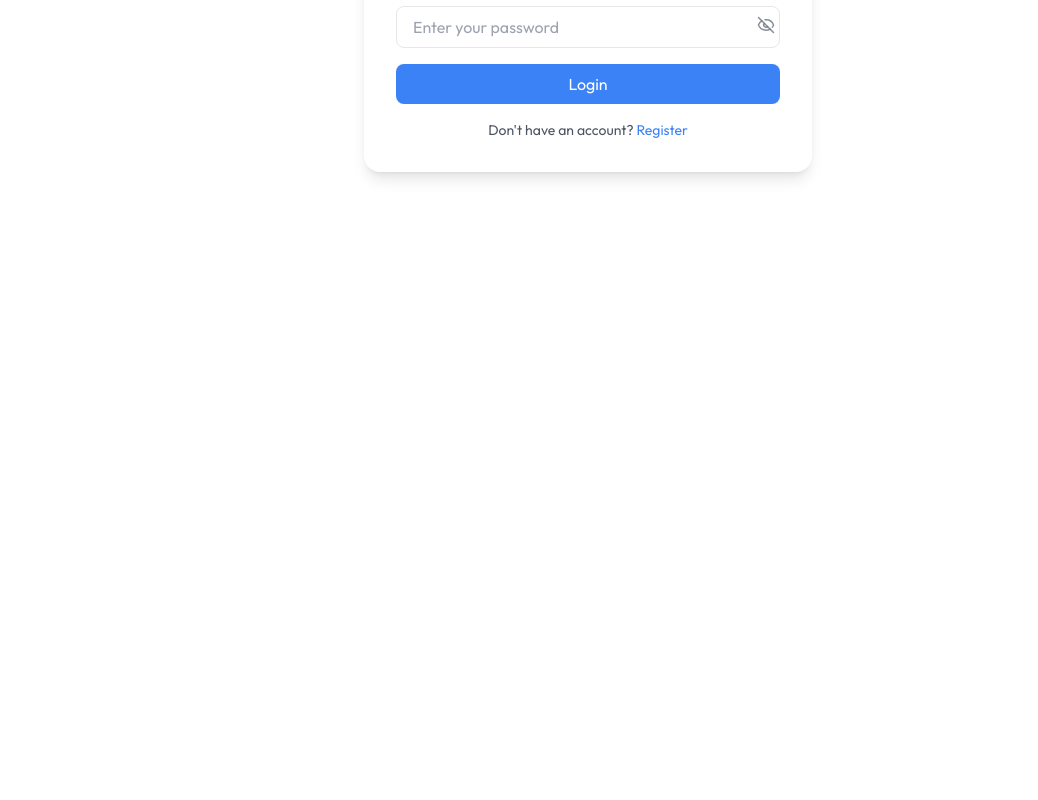
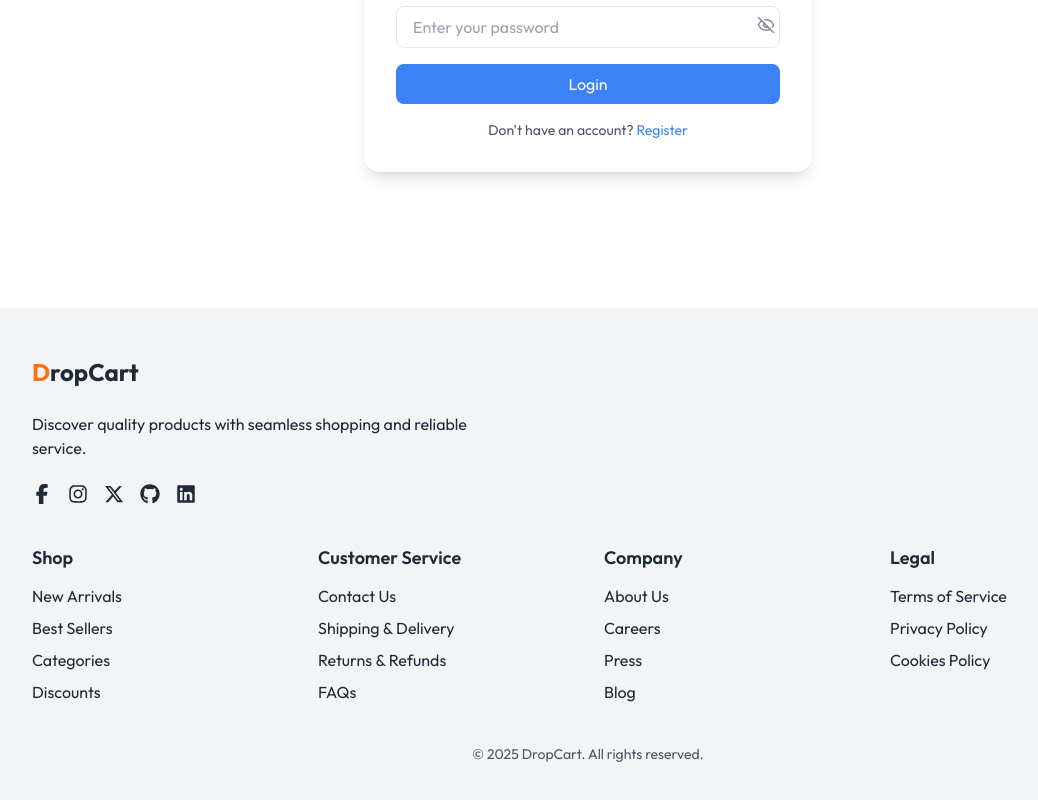
Before and after one commit to thisMeSandeep/E-commerce-Website-MERN, a React (Vite) app: page /login in a window 1280 px wide. Shown: the part 432-1232 px from the top of the page, without its empty margins (52-1090 px from the left). Before the commit the page ends 800 px from the top, so only its background shows below. Built offline with nearby package versions, Linux system fonts and the light colour scheme; no server answers.

Commit message:
Add footer

```diff
--- a/src/App.jsx
+++ b/src/App.jsx
@@ -4,6 +4,7 @@ import { useEffect } from "react";
 import useUserStore from "./store/userStore";
 
 import Navbar from "./components/commonComponents/Navbar";
+import Footer from "./components/commonComponents/Footer.jsx";
 import ScrollToTop from "./utils/ScrollToTop.jsx";
 import ProtectedRoutes from "./utils/ProtectedRoutes.jsx";
 
@@ -62,6 +63,7 @@ const App = () => {
           </Route>
         </Routes>
       </div>
+      <Footer />
     </>
   );
 };
--- a/src/components/commonComponents/Footer.jsx
+++ b/src/components/commonComponents/Footer.jsx
@@ -1,41 +1,85 @@
-import { Link } from "react-router-dom";
-import { FaFacebook, FaTwitter, FaInstagram } from "react-icons/fa";
+import { FaFacebookF, FaInstagram, FaXTwitter, FaGithub, FaLinkedin } from "react-icons/fa6";
 
 const Footer = () => {
   return (
-    <footer className="bg-orange-500 text-white py-8 mt-8">
-      <div className="container text-center ">
-        <div className="grid grid-cols-1 sm:grid-cols-2 md:grid-cols-3 gap-6 text-center sm:text-left">
-          {/* Company Info */}
-          <div>
-            <h2 className="text-xl font-semibold">Your E-Commerce</h2>
-            <p className="mt-2 text-sm">Bringing you the best products at the best prices.</p>
+    <footer className="bg-gray-100 text-gray-800 py-12 mt-10">
+      <div className="max-w-6xl mx-auto px-5">
+        {/* Top Section */}
+        <div className="flex flex-col items-center md:items-start text-center md:text-left">
+          <div className="mb-6">
+            <span className="text-2xl font-bold">
+              <span className="text-orange-500">D</span>ropCart
+            </span>
           </div>
-
-          {/* Navigation Links */}
-          <nav className="flex flex-col gap-2 items-center sm:items-start">
-            <Link to="/about" className="hover:underline">About Us</Link>
-            <Link to="/contact" className="hover:underline">Contact</Link>
-            <Link to="/products" className="hover:underline">Products</Link>
-            <Link to="/privacy-policy" className="hover:underline">Privacy Policy</Link>
-          </nav>
-
-          {/* Social Media */}
-          <div className="flex justify-center sm:justify-end gap-4">
-            <a href="https://facebook.com" target="_blank" rel="noopener noreferrer" className="hover:text-gray-200">
-              <FaFacebook size={24} />
+          <p className="mb-6 max-w-md">
+            Discover quality products with seamless shopping and reliable service.
+          </p>
+          {/* Social Icons */}
+          <div className="flex space-x-4">
+            <a href="#" target="_blank" rel="noopener noreferrer" className="hover:text-orange-500">
+              <FaFacebookF className="text-xl transition-colors" />
             </a>
-            <a href="https://twitter.com" target="_blank" rel="noopener noreferrer" className="hover:text-gray-200">
-              <FaTwitter size={24} />
+            <a href="#" target="_blank" rel="noopener noreferrer" className="hover:text-orange-500">
+              <FaInstagram className="text-xl transition-colors" />
             </a>
-            <a href="https://instagram.com" target="_blank" rel="noopener noreferrer" className="hover:text-gray-200">
-              <FaInstagram size={24} />
+            <a href="#" target="_blank" rel="noopener noreferrer" className="hover:text-orange-500">
+              <FaXTwitter className="text-xl transition-colors" />
+            </a>
+            <a href="https://github.com/thisMeSandeep" target="_blank" rel="noopener noreferrer" className="hover:text-orange-500">
+              <FaGithub className="text-xl transition-colors" />
+            </a>
+            <a href="https://www.linkedin.com/in/sandeep-singh-85a533264" target="_blank" rel="noopener noreferrer" className="hover:text-orange-500">
+              <FaLinkedin className="text-xl transition-colors" />
             </a>
           </div>
         </div>
 
-        {/* Copyright */}
-        <p className="mt-6 text-sm">&copy; {new Date().getFullYear()} Your E-Commerce. All rights reserved.</p>
+        {/* Footer Links */}
+        <div className="grid grid-cols-2 md:grid-cols-4 gap-8 mt-10">
+          <div>
+            <h3 className="font-semibold text-lg">Shop</h3>
+            <ul className="mt-3 space-y-2">
+              <li><a href="#" className="hover:text-orange-500">New Arrivals</a></li>
+              <li><a href="#" className="hover:text-orange-500">Best Sellers</a></li>
+              <li><a href="#" className="hover:text-orange-500">Categories</a></li>
+              <li><a href="#" className="hover:text-orange-500">Discounts</a></li>
+            </ul>
+          </div>
+
+          <div>
+            <h3 className="font-semibold text-lg">Customer Service</h3>
+            <ul className="mt-3 space-y-2">
+              <li><a href="#" className="hover:text-orange-500">Contact Us</a></li>
+              <li><a href="#" className="hover:text-orange-500">Shipping & Delivery</a></li>
+              <li><a href="#" className="hover:text-orange-500">Returns & Refunds</a></li>
+              <li><a href="#" className="hover:text-orange-500">FAQs</a></li>
+            </ul>
+          </div>
+
+          <div>
+            <h3 className="font-semibold text-lg">Company</h3>
+            <ul className="mt-3 space-y-2">
+              <li><a href="#" className="hover:text-orange-500">About Us</a></li>
+              <li><a href="#" className="hover:text-orange-500">Careers</a></li>
+              <li><a href="#" className="hover:text-orange-500">Press</a></li>
+              <li><a href="#" className="hover:text-orange-500">Blog</a></li>
+            </ul>
+          </div>
+
+          <div>
+            <h3 className="font-semibold text-lg">Legal</h3>
+            <ul className="mt-3 space-y-2">
+              <li><a href="#" className="hover:text-orange-500">Terms of Service</a></li>
+              <li><a href="#" className="hover:text-orange-500">Privacy Policy</a></li>
+              <li><a href="#" className="hover:text-orange-500">Cookies Policy</a></li>
+            </ul>
+          </div>
+        </div>
+
+        {/* Bottom Section */}
+        <div className="text-center mt-10 text-sm text-gray-600">
+          &copy; {new Date().getFullYear()} DropCart. All rights reserved.
+        </div>
       </div>
     </footer>
   );
--- a/src/pages/MyOrdersPage.jsx
+++ b/src/pages/MyOrdersPage.jsx
@@ -63,7 +63,7 @@ const MyOrdersPage = () => {
             <div className="overflow-x-auto no-scrollbar">
               <table className="w-full border border-gray-300 rounded-lg overflow-hidden text-center">
                 <thead>
-                  <tr className="bg-orange-500 text-white text-sm uppercase">
+                  <tr className="bg-orange-500 text-white text-sm uppercase text-nowrap">
                     <th className="px-4 py-2">Product</th>
                     <th className="px-4 py-2">Title</th>
                     <th className="px-4 py-2">Quantity</th>
```
Also changed, not shown: src/components/commonComponents/Loading.jsx (deleted).
